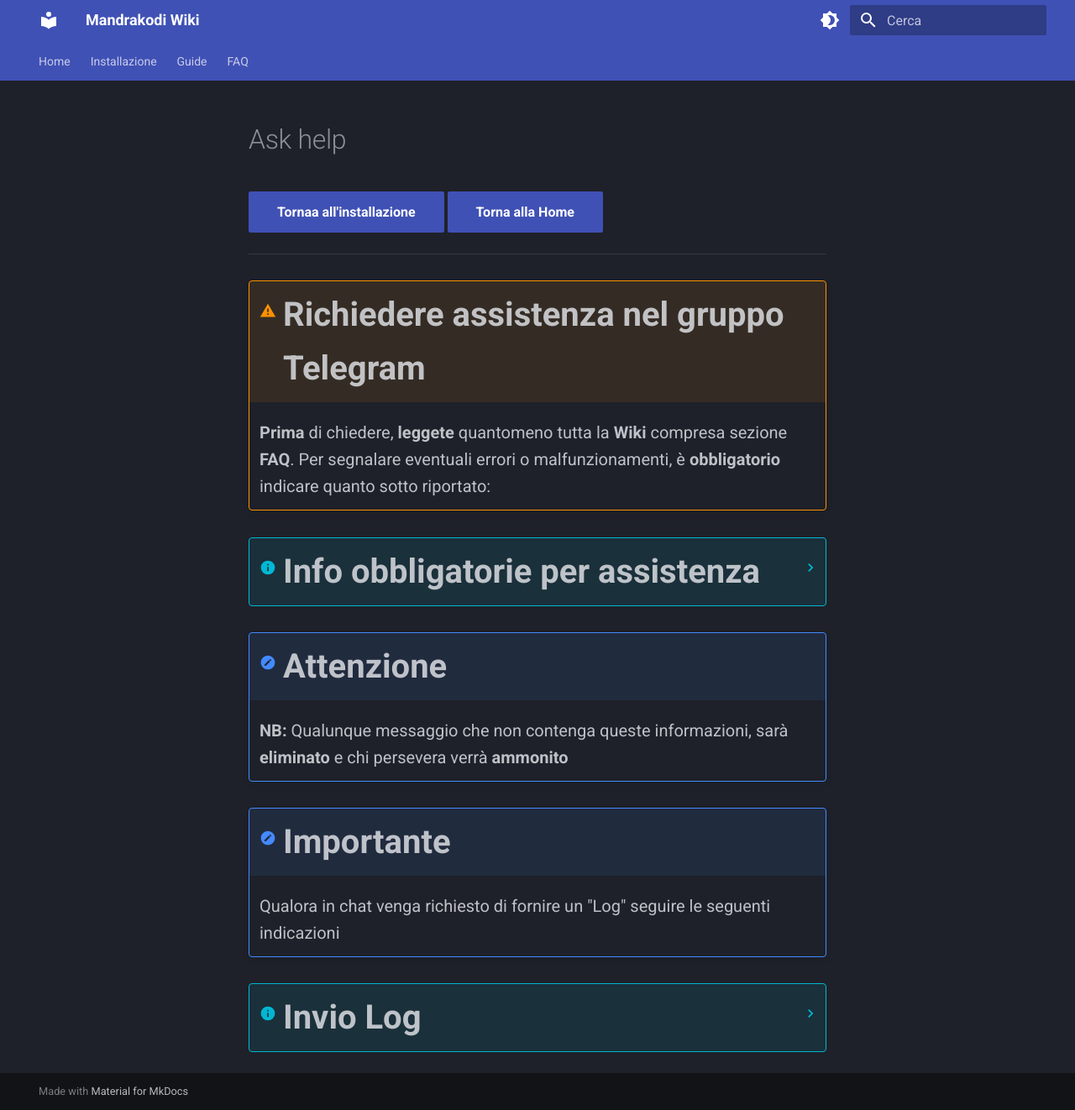
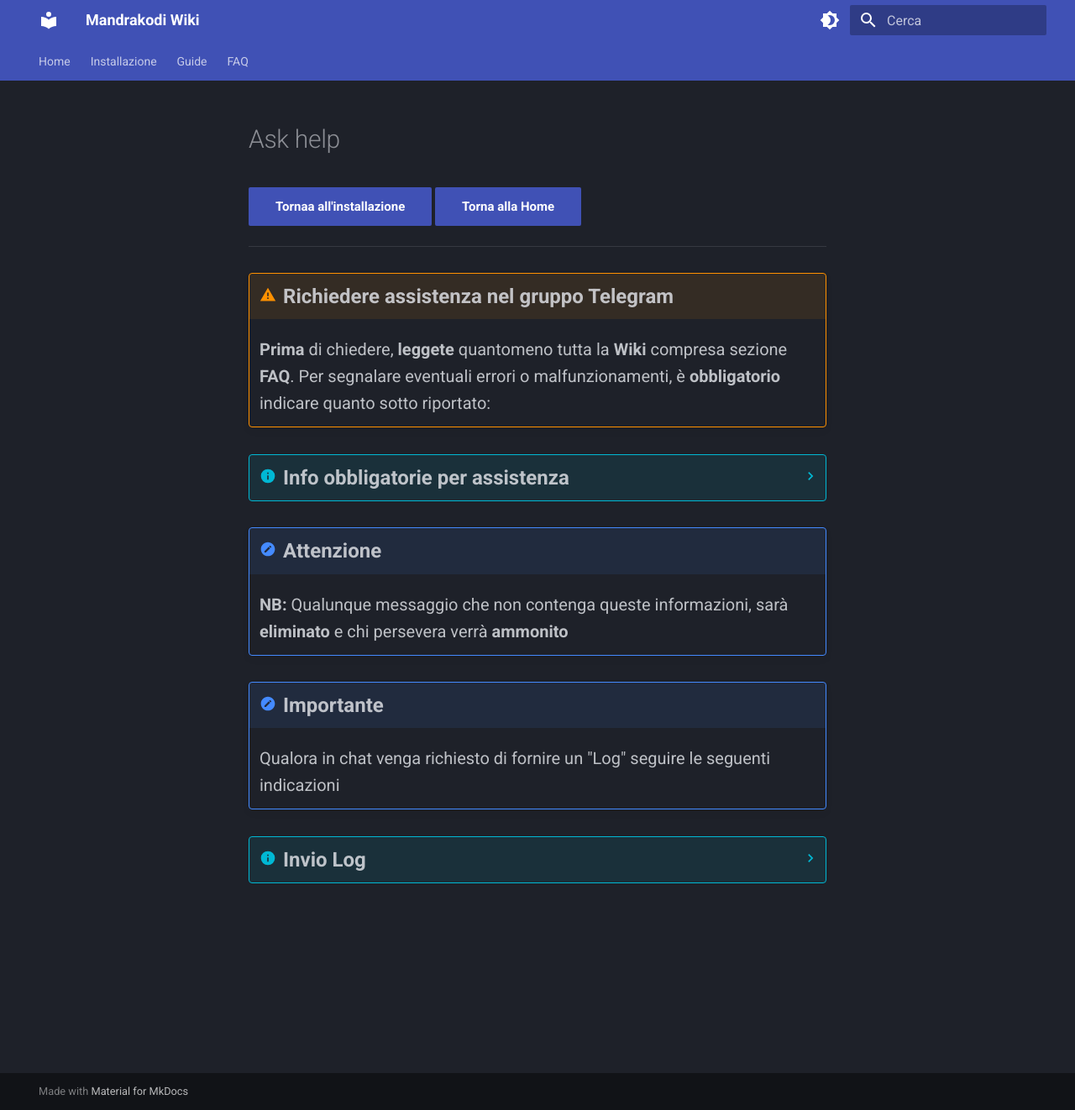
Before and after one commit to campipaolo/Mandrakodi-Wiki, an MkDocs documentation site: the page built from docs/installazione/ask_help.md, in a window 1280 px wide and 1322 px high. Shown: the whole window at 84% size. Built offline with MkDocs 1.6.1 and Material for MkDocs 9.7.7, drawn with Linux system fonts in a browser that asks for light colours.

Commit message:
css
fix text

```diff
--- a/docs/stylesheets/extra.css
+++ b/docs/stylesheets/extra.css
@@ -7,5 +7,10 @@
 /* Aumenta la dimensione del titolo del blocco (opzionale) */
 .md-typeset .admonition-title,
 .md-typeset summary {
-  font-size: 2rem;   /* Regola la dimensione del titolo a piacimento */
+  font-size: 1.2rem;   /* Regola la dimensione del titolo a piacimento */
 }
+
+/* Riduce la dimensione del testo semplice del corpo della pagina */
+.md-typeset {
+  font-size: 0.75rem; /* Il default di Material è 0.8rem (~16px). Puoi provarlo a 0.75rem o 0.7rem */
+}
```
